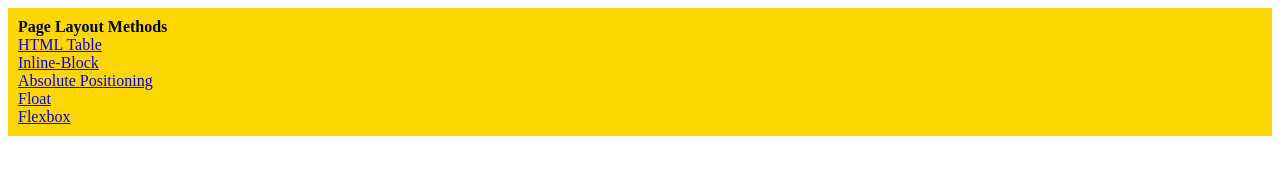
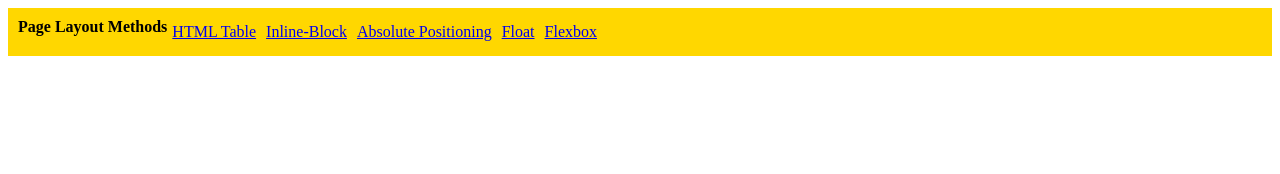
Before and after one commit to Bhuwan077/The-Complete-Full-Stack-Web-Development-Bootcamp, a plain HTML site: page 9.0 Display Flex/index.html in a window 1280 px wide. Drawn offline with Linux system fonts and the light colour scheme.

Commit message:
completed 9.0 display flex

```diff
--- a/9.0 Display Flex/index.html
+++ b/9.0 Display Flex/index.html
@@ -14,12 +14,18 @@
 
     li {
       list-style: none;
+      display:inline-flex;
+      padding: 5px;
+      flex-direction: column;
     }
 
     .container {
       padding: 10px;
       background-color: gold;
+      display: flex;
+      flex-direction: row;
     }
+
 
   </style>
 </head>
```
